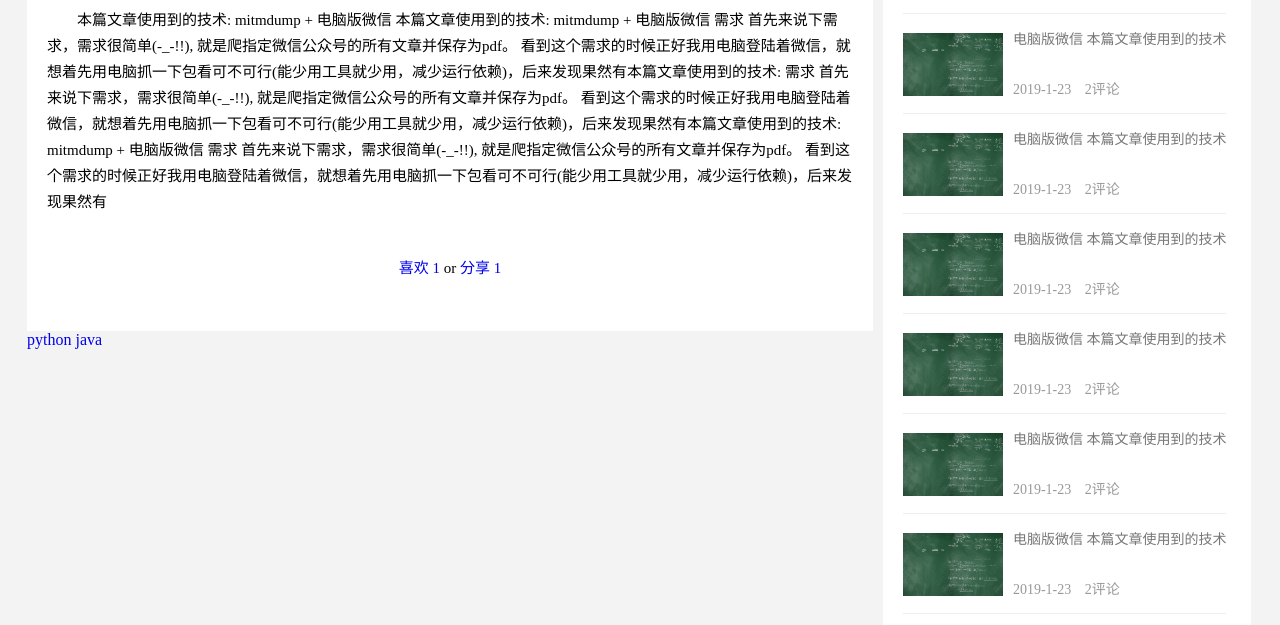
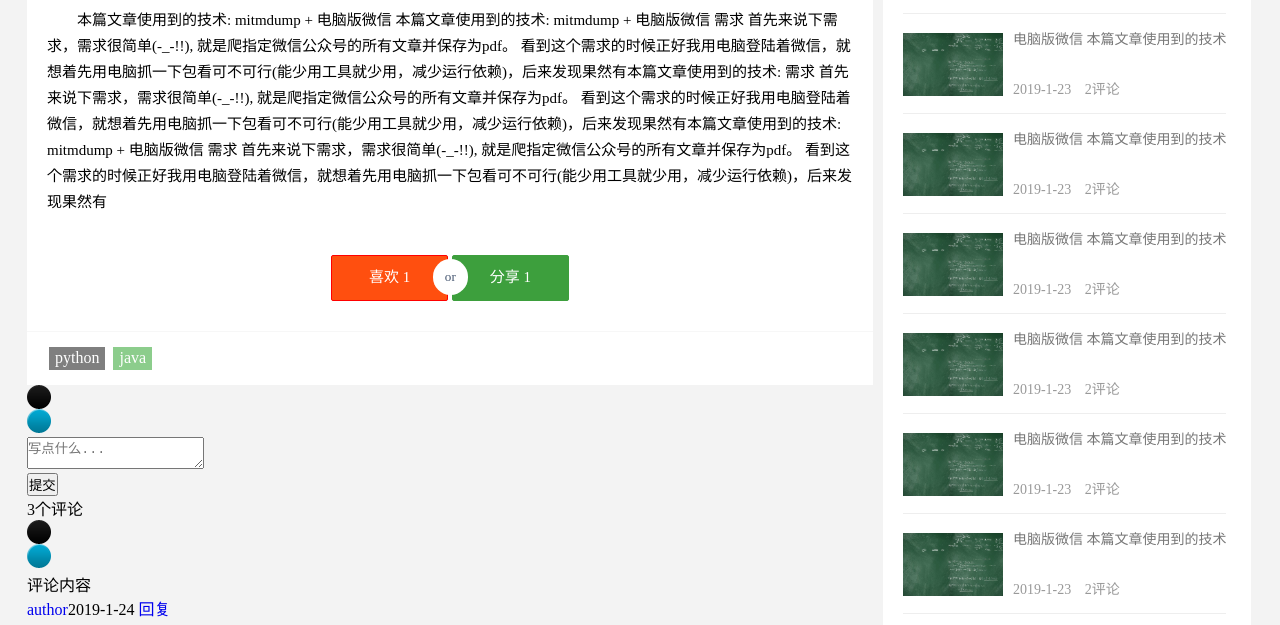
Before and after one commit to xuqil/Blog, a plain HTML site: page content.html in a window 1280 px wide. Shown: the part 311-936 px from the top of the page. Drawn offline with Linux system fonts and the light colour scheme.

Commit message:
文章内容

```diff
--- a/content.html
+++ b/content.html
@@ -16,7 +16,7 @@
         <div class="nav">
             <nav class="container">
                 <ul>
-                    <li><a href="#">首页</a> </li>
+                    <li><a href="index.html">首页</a> </li>
                     <li><a href="#">生活乐趣</a></li>
                     <li  class="active"><a href="#">技术杂谈</a></li>
                     <li><a href="#">关于我</a></li>
@@ -76,7 +76,7 @@
                 本篇文章使用到的技术: mitmdump + 电脑版微信 本篇文章使用到的技术: mitmdump + 电脑版微信 需求 首先来说下需求，需求很简单(-_-!!), 就是爬指定微信公众号的所有文章并保存为pdf。 看到这个需求的时候正好我用电脑登陆着微信，就想着先用电脑抓一下包看可不可行(能少用工具就少用，减少运行依赖)，后来发现果然有本篇文章使用到的技术: 需求 首先来说下需求，需求很简单(-_-!!), 就是爬指定微信公众号的所有文章并保存为pdf。 看到这个需求的时候正好我用电脑登陆着微信，就想着先用电脑抓一下包看可不可行(能少用工具就少用，减少运行依赖)，后来发现果然有本篇文章使用到的技术: mitmdump + 电脑版微信 需求 首先来说下需求，需求很简单(-_-!!), 就是爬指定微信公众号的所有文章并保存为pdf。 看到这个需求的时候正好我用电脑登陆着微信，就想着先用电脑抓一下包看可不可行(能少用工具就少用，减少运行依赖)，后来发现果然有
             </p>
             <div class="class-like">
-                <a href="/">
+                <a class="a-like" href="/">
                     喜欢
                     <span class="count">1</span>
                 </a>
@@ -95,6 +95,42 @@
                 <a href="/">java</a>
             </div>
         </footer>
+        <div id="respond" class="comment">
+            <form action="index.html" method="post" id="comment-form">
+                <div class="comment-title">
+                    <div class="comment-img">
+                        <img src="static/images/index/silde-nav.png" alt="">
+                    </div>
+                </div>
+                <div class="comment-write">
+                    <div class="comment-box">
+                        <textarea placeholder="写点什么..."></textarea>
+                        <div class="comment-submit">
+                            <button id="submit" class="btn" name="submit" type="submit">提交</button>
+                        </div>
+                    </div>
+                </div>
+            </form>
+        </div>
+        <div id="post-comments">
+            <div id="comments">3个评论</div>
+            <ol class="comment-list">
+                <li class="comments">
+                    <div class="c-avatar">
+                        <img src="static/images/index/silde-nav.png" alt="" class="avatar">
+                        <div class="c-main">
+                            评论内容
+                            <div class="c-meta">
+                                <span class="c-author">
+                                    <a href="/">author</a>2019-1-24
+                                    <a href="/">回复</a>
+                                </span>
+                            </div>
+                        </div>
+                    </div>
+                </li>
+            </ol>
+        </div>
     </div>
     <aside class="aside">
         <div class="widget hot">
--- a/static/css/content.css
+++ b/static/css/content.css
@@ -58,6 +58,60 @@ span.muted{
 .class-like{
     text-align: center;
     text-indent: 0;
-    margin-bottom: 30px;
+    margin-bottom: 10px;
     margin-top: 40px;
 }
+.class-like a{
+    color: #fff;
+}
+.class-like .a-like{
+    display: inline-block;
+    border: solid 1px red;
+    background-color: #ff4400f0;
+    border-radius: 2px;
+    width: 115px;
+    height: 36px;
+    padding-top: 8px;
+}
+.class-like span.share{
+    display: inline-block;
+    border: solid 1px rgb(61, 159, 61);
+    background-color: rgb(61, 159, 61);
+    border-radius: 2px;
+    width: 115px;
+    height: 36px;
+    padding-top: 8px;
+}
+.class-like .or{
+    background: #fff;
+    color: #455670;
+    display: inline-block;
+    padding: 5px 12px;
+    font-size: .8725em;
+    position: absolute;
+    z-index: 2;
+    margin: 4px 0 0 -19px;
+    border-radius: 100px;
+}
+.article-footer{
+    background-color: #fff;
+    border-top: solid 1px #f7f7f7;
+    padding: 15px 20px;
+    overflow: hidden;
+}
+.article-tags{
+    float: left;
+    font-size: 16px;
+}
+.article-tags a:nth-child(5n+2) {
+    background-color: #5cb85c;
+}
+.article-tags a {
+    display: inline-block;
+    padding: 2px 6px 3px;
+    margin: 0 2px;
+    color: #fff;
+    background-color: #4a4a4a;
+    opacity: .7;
+    filter: alpha(opacity=90);
+}
```
